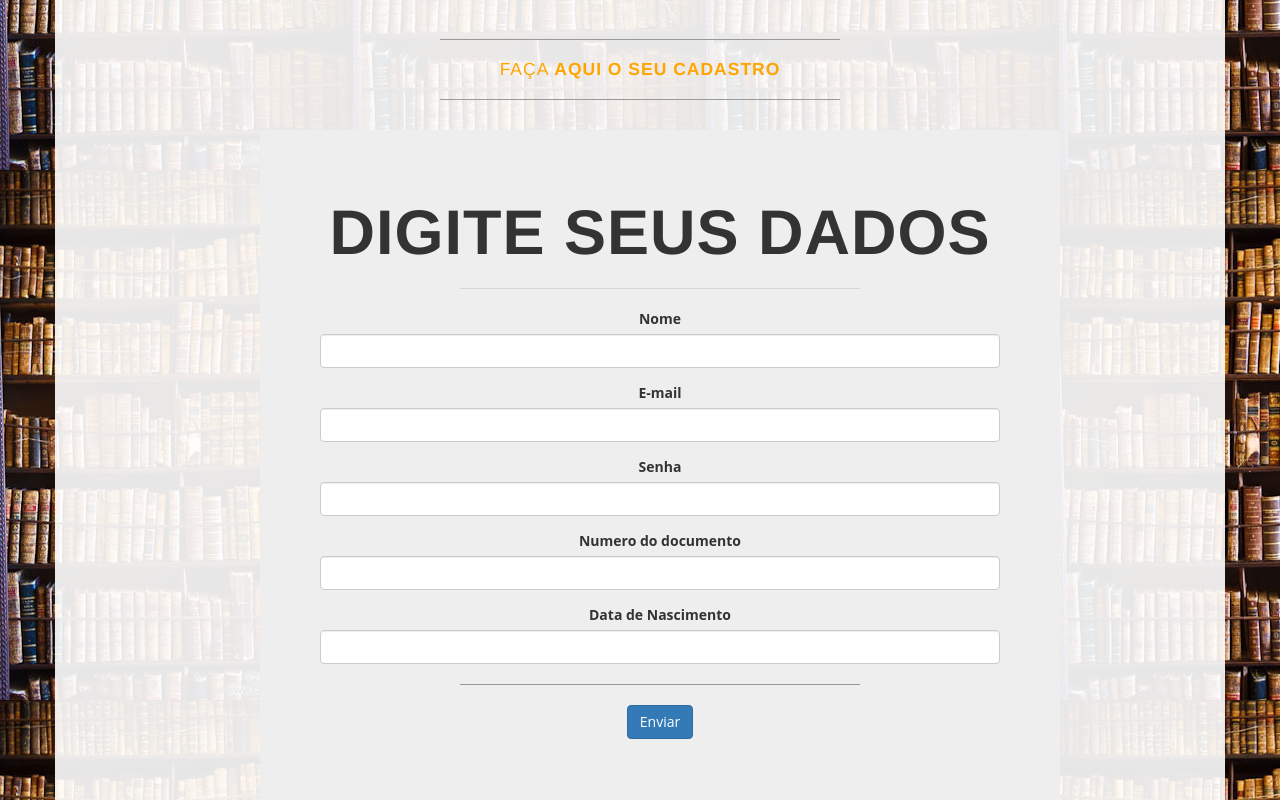
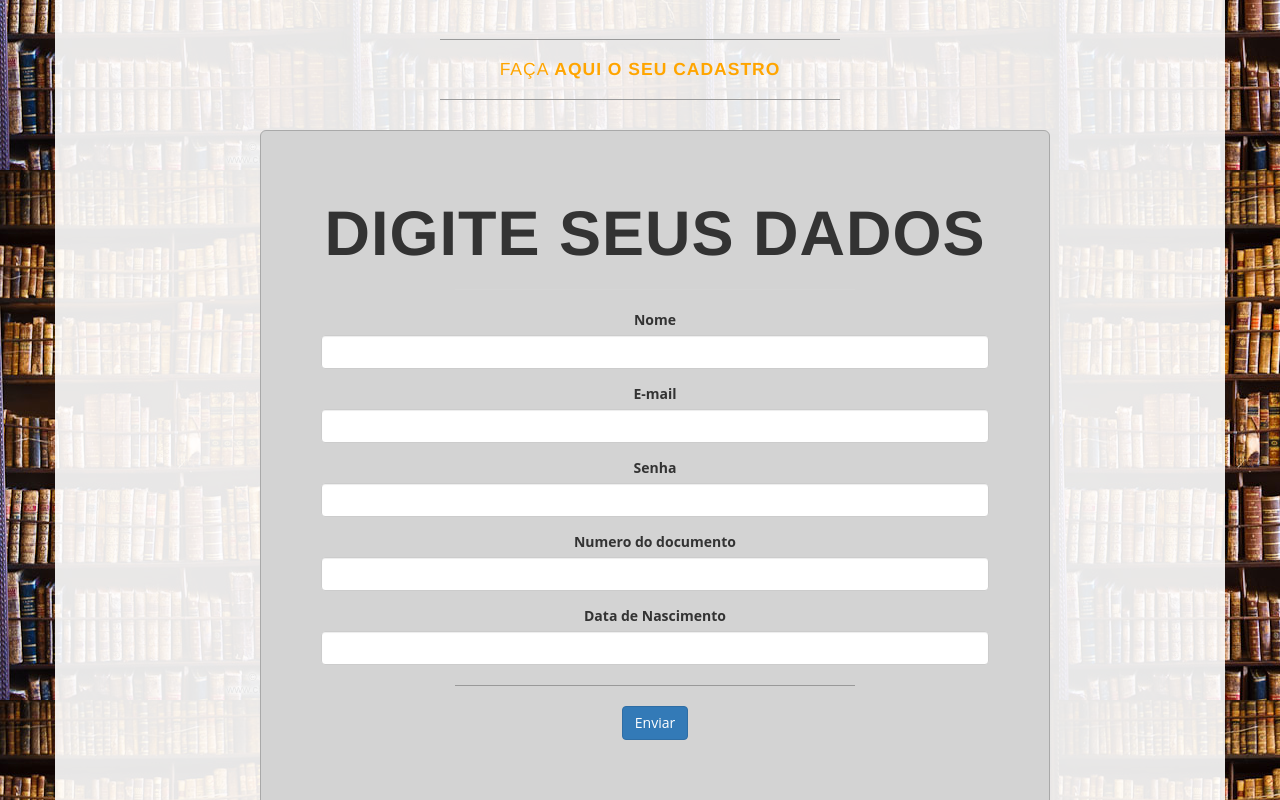
Before and after one commit to f55FernandaBarbiero/PI6WEB, an Angular app: page /cadastro in a window 1280 px wide. Shown: the part 360-1160 px from the top of the page. Built offline with nearby package versions, Linux system fonts and the light colour scheme.

Commit message:
css de cadastro
detalhes

```diff
--- a/src/styles.css
+++ b/src/styles.css
@@ -267,8 +267,12 @@ footer p {
     text-align: center;
     margin-top: 10px;
     margin-left: 175px;
-    width: 800px;
+    width: 790px;
     height: 700px;
+    background-color: lightgray;
+    border: darkgray 1px;
+    border-style: solid;
+    text-align: center;
 }
 .jumbotron2{
     background-color: lightgray;
@@ -281,4 +285,5 @@ footer p {
     padding-right: 10px;
     width: 800px;
     height: 335px;
+    border-radius: 10px;
 }
```
